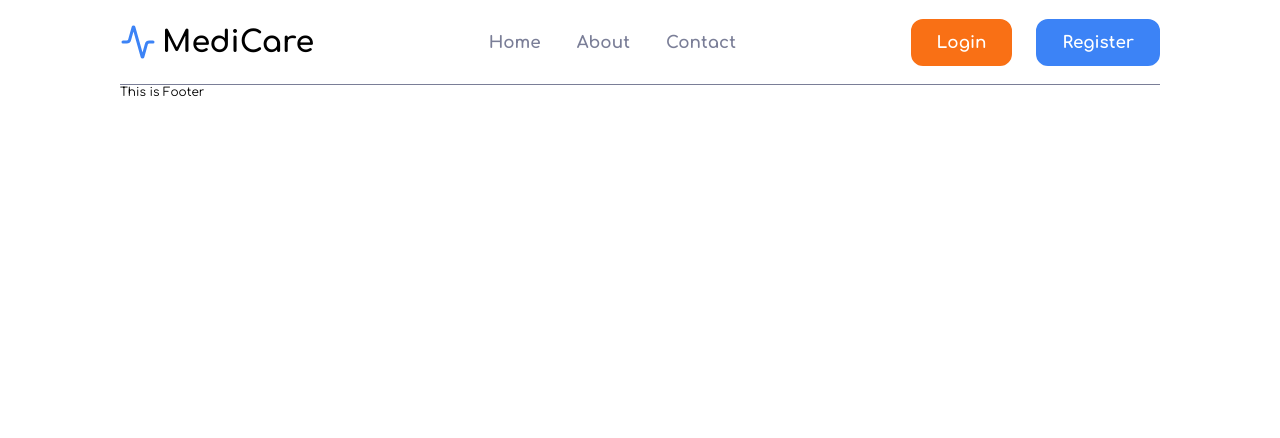
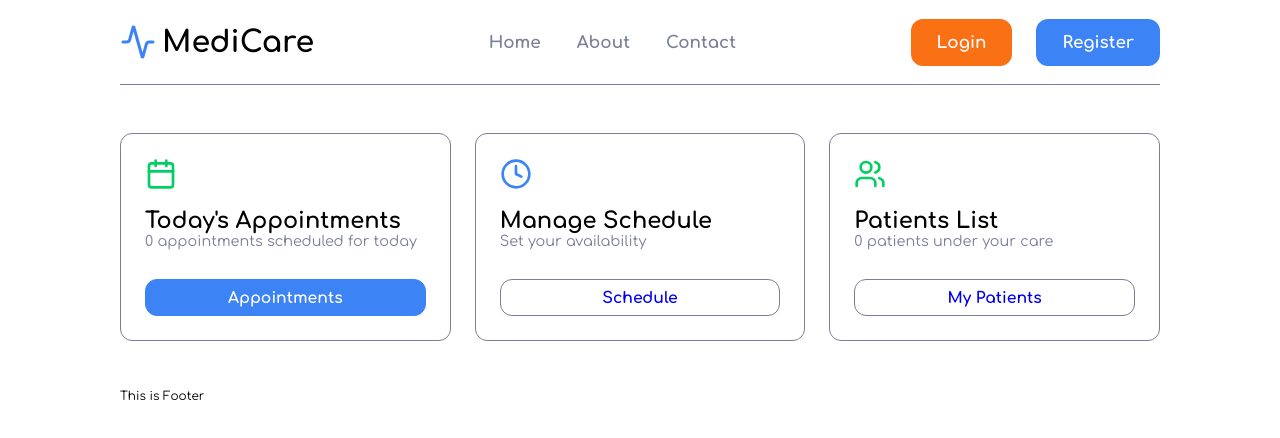
Before and after one commit to ZlatinZlatinov/MedicalCenterInformationSystem, a React (Vite) app in the folder client/: page /dashboard in a window 1280 px wide. Shown: the top 438 px of the page. Built offline with nearby package versions, Linux system fonts and the light colour scheme.

Commit message:
Created Dashboard Page

```diff
--- /dev/null
+++ b/client/src/Components/SiteMain/Dashboard/Dashboard.jsx
@@ -0,0 +1,43 @@
+import { Calendar, Clock, Users } from 'lucide-react';
+import { Link } from 'react-router';
+
+function Dashboard() {
+    return (
+        <section id="dashboard">
+            <div className="dash-card">
+                <div className="card-header">
+                    <Calendar color='#00d062' size={32} />
+                    <h3 className="dash-card-title">Today's Appointments</h3>
+                    <p className="dash-card-text">0 appointments scheduled for today</p>
+                </div>
+                <div className="card-content">
+                    <Link to={'/appointments'} className='dash-card-btn'>Appointments</Link>
+                </div>
+            </div>
+
+            <div className="dash-card">
+                <div className="card-header">
+                    <Clock size={32} color='#3c83f6' />
+                    <h3 className="dash-card-title">Manage Schedule</h3>
+                    <p className="dash-card-text">Set your availability</p>
+                </div>
+                <div className="card-content">
+                    <Link to={'/schedule'} className='dash-card-btn'>Schedule</Link>
+                </div>
+            </div>
+
+            <div className="dash-card">
+                <div className="card-header">
+                    <Users size={32} color='#00d062' />
+                    <h3 className="dash-card-title">Patients List</h3>
+                    <p className="dash-card-text">0 patients under your care</p>
+                </div>
+                <div className="card-content">
+                    <Link to={'/patients-list'} className='dash-card-btn'>My Patients</Link>
+                </div>
+            </div>
+        </section>
+    );
+}
+
+export default Dashboard;
--- a/client/src/Components/SiteMain/SiteMain.jsx
+++ b/client/src/Components/SiteMain/SiteMain.jsx
@@ -6,6 +6,7 @@ import ContactPage from './ContactPage/ContactPage';
 import LoginPage from './LoginPage/LoginPage';
 import RegisterPage from './RegisterPage/RegisterPage';
 import VerifyEmail from './VerifyEmail/VerifyEmail';
+import Dashboard from './Dashboard/Dashboard';
 
 function SiteMain() {
     return (
@@ -17,6 +18,7 @@ function SiteMain() {
                 <Route path='/login' element={<LoginPage />} />
                 <Route path='/register' element={<RegisterPage />} />
                 <Route path='/verify-email' element={<VerifyEmail />} />
+                <Route path='/dashboard' element={<Dashboard />} /> {/*Should be protected*/}
             </Routes>
         </main>
     );
--- a/client/src/index.css
+++ b/client/src/index.css
@@ -2,6 +2,7 @@
 @import url('./styles/variables.css');
 @import url('./styles/navbar.css');
 @import url('./styles/authForm.css');
+@import url('./styles/dashboard.css');
 
 * {
     margin: 0;
--- /dev/null
+++ b/client/src/styles/dashboard.css
@@ -0,0 +1,51 @@
+#dashboard {
+    display: grid;
+    grid-template-columns: repeat(3, 1fr);
+    gap: 2rem;
+    padding: 4rem 0rem;
+}
+
+.dash-card {
+    border: 1px solid var(--primary-text-color);
+    border-radius: var(--border-radius);
+    padding: 2rem;
+    font-size: 1.6rem;
+    display: flex;
+    flex-direction: column;
+    gap: 2.5rem;
+}
+
+.card-header .dash-card-title{
+    margin-top: 1.2rem;
+}
+
+.card-header p {
+    font-size: 1.2rem;
+    color: var(--primary-text-color);
+}
+
+.dash-card-btn {
+    border-radius: var(--border-radius);
+    padding: 0.7rem 1.8rem;
+    font-weight: bold;
+    cursor: pointer;
+    font-size: 1.3rem;
+    border: 1px solid var(--primary-text-color);
+    width: 100%;
+    display: block;
+    text-align: center;
+    text-decoration: none;
+    background-color: var(--primary-white);
+}
+
+.dash-card:nth-child(1) .card-content .dash-card-btn {
+    color: var(--primary-white);
+    background-color: var(--primary-blue);
+    border-color: var(--primary-blue);
+}
+
+.dash-card:not(:nth-child(1)) .card-content .dash-card-btn:hover {
+    color: var(--primary-white);
+    background-color: var(--primary-orange);
+    border-color: var(--primary-orange);
+}
```
